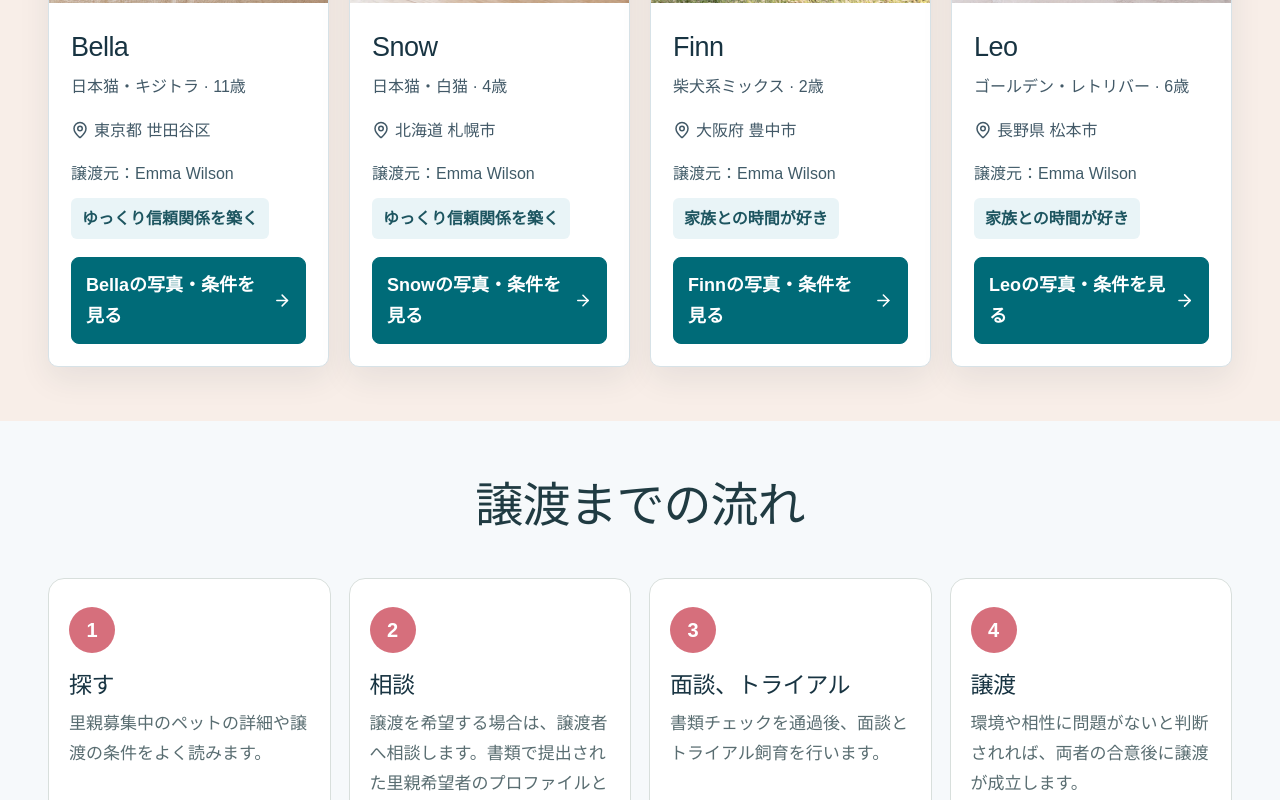
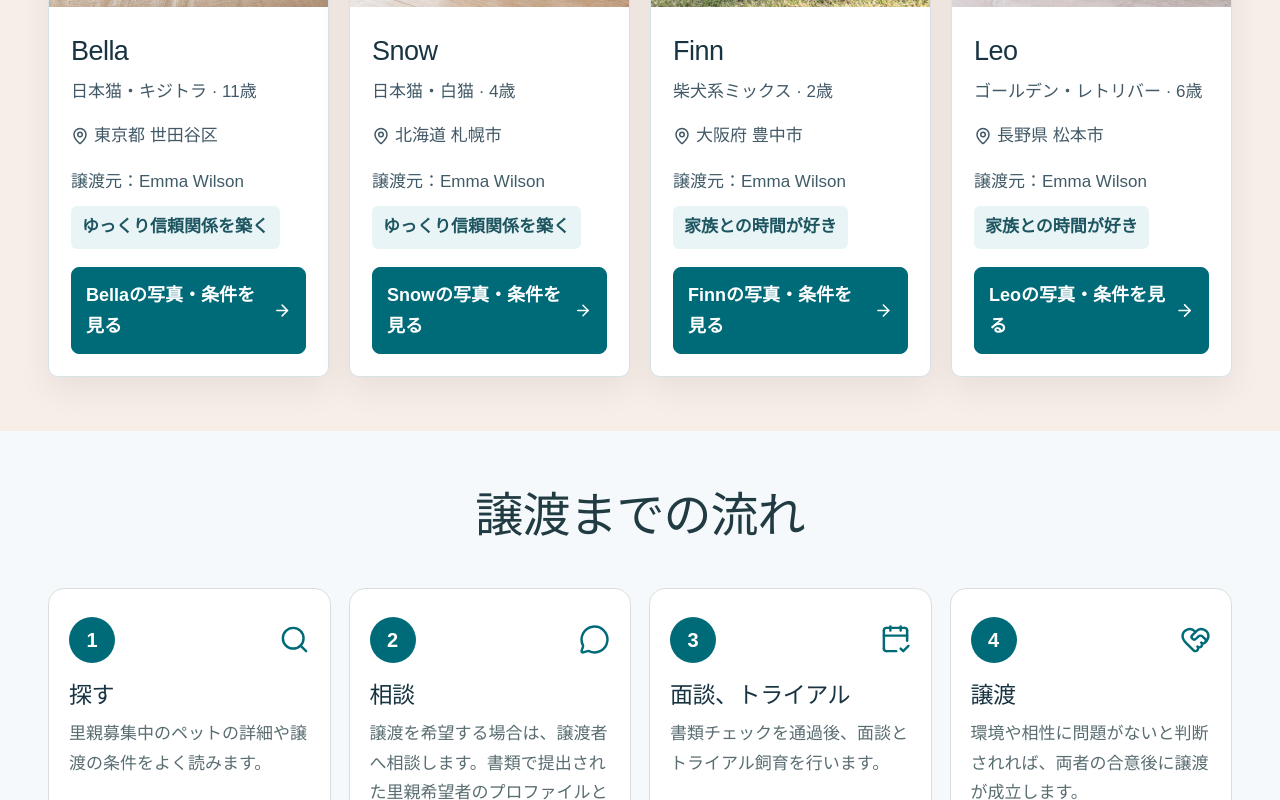
Before and after one commit to SerikaKawano/PawMatch, a Next.js app: page / in a window 1280 px wide. Shown: the part 1240-2040 px from the top of the page. Built offline with nearby package versions, Linux system fonts and the light colour scheme; no server answers; the database is empty.

Commit message:
Align adoption flow and enforce readable type

```diff
--- a/app/global-theme.css
+++ b/app/global-theme.css
@@ -61,7 +61,7 @@ body, body[data-role="adopter"], body[data-role="rehomer"], body[data-role="revi
 }
 .pet-card-action { background: #006b78; color: #fff; border: 1px solid #006b78; border-radius: 8px; font-size: 18px; }
 .pet-card-action:hover { background: #005763; color: #fff; }
-.pet-card-owner { margin: 4px 0 12px; font-size: 16px; color: #405b68; line-height: 1.5; }
+.pet-card-owner { margin: 4px 0 12px; font-size: 17px; color: #405b68; line-height: 1.5; }
 .tag { background: #e9f4f7; color: #1d5560; border-radius: 6px; }
 .listing-status { background: #e4f4ee; color: #225b47; }
 .filter-bar, .quick-search, .task-guide, .rehoming-list article, .research-card { background: #fff; border: 1px solid var(--line); border-radius: 10px; box-shadow: var(--shadow); }
@@ -92,11 +92,11 @@ body, body[data-role="adopter"], body[data-role="rehomer"], body[data-role="revi
 .selected-login button { min-height: 54px; background: #006b78; color: white; border-radius: 7px; }
 .selected-login button:hover { background: #005763; }
 .selected-login button:disabled { background: #80959a; cursor: not-allowed; }
-.login-layout-simple .login-data-note { margin-top: 20px; font-size: 16px; }
+.login-layout-simple .login-data-note { margin-top: 20px; font-size: 17px; }
 .site-footer { margin-top: 64px; color: #fff; background: #143b4b; }
 .site-footer-inner { max-width: 1360px; margin: auto; padding: 54px 44px; display: flex; align-items: start; justify-content: space-between; gap: 42px; }
 .site-footer strong { font-size: 29px; }
-.site-footer p, .site-footer small { color: #d5e7ec; font-size: 16px; }
+.site-footer p, .site-footer small { color: #d5e7ec; font-size: 17px; }
 .site-footer nav { display: grid; gap: 16px; min-width: 240px; }
 .site-footer a { color: white; font-size: 17px; text-decoration: underline; text-underline-offset: 5px; }
 .site-footer a:hover { color: #a9e4ed; }
@@ -136,11 +136,11 @@ body, body[data-role="adopter"], body[data-role="rehomer"], body[data-role="revi
 .candidate-row.has-risk { border-left: 5px solid #b03546; }
 .candidate-row.has-pending { border-left: 5px solid #a76a08; }
 .candidate-row.is-ready { border-left: 5px solid #23795d; }
-.candidate-row .risk-count { display: inline-flex; align-items: center; gap: 5px; font-size: 15px; font-weight: 800; }
+.candidate-row .risk-count { display: inline-flex; align-items: center; gap: 5px; font-size: 17px; font-weight: 800; }
 .risk-count.negative, .review-outcome-strip .negative { color: #a2293b; }
 .risk-count.caution, .review-outcome-strip .caution { color: #815408; }
 .risk-count.positive, .review-outcome-strip .positive { color: #14694f; }
-.review-outcome-strip { display: flex; flex-wrap: wrap; align-items: center; gap: 10px 18px; padding: 15px 18px; border: 1px solid #cbdce2; border-radius: 10px; background: #f5fafb; font-size: 16px; }
+.review-outcome-strip { display: flex; flex-wrap: wrap; align-items: center; gap: 10px 18px; padding: 15px 18px; border: 1px solid #cbdce2; border-radius: 10px; background: #f5fafb; font-size: 17px; }
 .review-outcome-strip strong { display: inline-flex; align-items: center; gap: 7px; font-size: 18px; }
 .review-outcome-strip svg { width: 20px; height: 20px; }
 .verification-item { border-radius: 9px; padding: 10px; }
@@ -152,7 +152,7 @@ body, body[data-role="adopter"], body[data-role="rehomer"], body[data-role="revi
 .assessment-heading h3 { margin: 4px 0 0; font-size: 23px; line-height: 1.35; }
 .assessment-heading .research-score { flex-shrink: 0; gap: 13px; padding: 8px 14px; border-radius: 9px; background: #e9f4f7; }
 .assessment-heading .research-score strong { color: #075f6c; }
-.assessment-caution { margin: 14px 0 20px !important; padding: 12px 15px; border-left: 4px solid #437484; background: #f1f7f8; font-size: 16px; }
+.assessment-caution { margin: 14px 0 20px !important; padding: 12px 15px; border-left: 4px solid #437484; background: #f1f7f8; font-size: 17px; }
 .assessment-evidence-grid { display: grid; grid-template-columns: repeat(2, minmax(0, 1fr)); gap: 12px; }
 .evidence-card { border: 1px solid #c9d9de; border-left: 6px solid #768d96; border-radius: 9px; padding: 14px 16px; background: #fff; }
 .evidence-card.ready { border-left-color: #247958; background: #f1faf5; }
@@ -160,16 +160,16 @@ body, body[data-role="adopter"], body[data-role="rehomer"], body[data-role="revi
 .evidence-card.conflict { border-left-color: #b33749; background: #fff0f1; }
 .evidence-card-top { display: flex; justify-content: space-between; gap: 12px; align-items: start; }
 .evidence-card-top strong { font-size: 18px; line-height: 1.4; }
-.evidence-weight { color: #425967; font-size: 15px; font-weight: 800; white-space: nowrap; }
+.evidence-weight { color: #425967; font-size: 17px; font-weight: 800; white-space: nowrap; }
 .evidence-score { margin: 3px 0 5px !important; line-height: 1.2; }
 .evidence-score b { font-size: 29px; }
-.evidence-score span { font-size: 15px; }
-.evidence-state { display: inline-flex; align-items: center; gap: 5px; font-weight: 850; font-size: 15px; }
+.evidence-score span { font-size: 17px; }
+.evidence-state { display: inline-flex; align-items: center; gap: 5px; font-weight: 850; font-size: 17px; }
 .evidence-state svg { width: 18px; height: 18px; }
 .evidence-card.ready .evidence-state { color: #166b4b; }
 .evidence-card.partial .evidence-state, .evidence-card.unknown .evidence-state { color: #805307; }
 .evidence-card.conflict .evidence-state { color: #a72d40; }
-.evidence-detail { margin: 6px 0 0 !important; font-size: 16px; line-height: 1.55; }
+.evidence-detail { margin: 6px 0 0 !important; font-size: 17px; line-height: 1.55; }
 .assessment-risk-groups { display: grid; gap: 12px; margin-top: 18px; }
 .risk-group { border: 1px solid; border-radius: 9px; padding: 13px 16px; }
 .risk-group.negative { border-color: #dfa1aa; background: #fff0f1; }
@@ -179,8 +179,8 @@ body, body[data-role="adopter"], body[data-role="rehomer"], body[data-role="revi
 .risk-group.caution h4 { color: #815408; }
 .risk-group ul { margin: 0; padding: 0; list-style: none; display: grid; gap: 8px; }
 .risk-group li { padding: 9px 0; border-top: 1px solid rgba(50, 65, 70, .15); }
-.risk-group li strong, .risk-group li span { font-size: 16px; }
-.risk-group li p { margin: 4px 0; font-size: 16px; }
+.risk-group li strong, .risk-group li span { font-size: 17px; }
+.risk-group li p { margin: 4px 0; font-size: 17px; }
 .review-stepper button.done>span { background: #217a58; color: white; }
 .review-stepper button.done strong, .review-stepper button.done small { color: #176b4b; }
 .review-stepper button.done:not(:last-child):after { background: #217a58; }
@@ -192,14 +192,14 @@ body, body[data-role="adopter"], body[data-role="rehomer"], body[data-role="revi
 .review-state-banner>div { display: flex; align-items: center; gap: 12px; }
 .review-state-banner svg { width: 31px; height: 31px; flex-shrink: 0; }
 .review-state-banner span { display: grid; }
-.review-state-banner small { font-size: 14px; font-weight: 750; }
+.review-state-banner small { font-size: 17px; font-weight: 750; }
 .review-state-banner strong { font-size: 22px; }
-.review-state-banner p { max-width: 590px; margin: 0; font-size: 16px; }
+.review-state-banner p { max-width: 590px; margin: 0; font-size: 17px; }
 .review-state-banner.positive { border-color: #6db18c; background: #e9f7ee; color: #125b3f; }
 .review-state-banner.caution { border-color: #d2a653; background: #fff4d8; color: #745008; }
 .review-state-banner.negative { border-color: #cf7180; background: #fff0f1; color: #91283a; }
 .review-stage-heading { display: flex; align-items: start; justify-content: space-between; gap: 18px; padding-bottom: 13px; border-bottom: 1px solid #cbdce2; }
-.review-stage-heading span { font-size: 15px; font-weight: 850; color: #075f6c; }
+.review-stage-heading span { font-size: 17px; font-weight: 850; color: #075f6c; }
 .review-stage-heading h2 { margin: 0 !important; }
 .review-stage-heading p { margin: 2px 0 0; font-weight: 650; }
 .applicant-context { display: grid; grid-template-columns: repeat(2, 1fr); gap: 12px; margin: 18px 0; }
@@ -212,8 +212,8 @@ body, body[data-role="adopter"], body[data-role="rehomer"], body[data-role="revi
 .review-evidence-row.conflict { border-left-color: #b33749; background: #fff0f1; }
 .review-evidence-row>div { display: flex; gap: 12px; flex-wrap: wrap; align-items: baseline; }
 .review-evidence-row strong { font-size: 18px; }
-.review-evidence-row small { font-size: 15px; font-weight: 750; }
-.review-evidence-row p { grid-column: 1 / -1; margin: 0; font-size: 16px; }
+.review-evidence-row small { font-size: 17px; font-weight: 750; }
+.review-evidence-row p { grid-column: 1 / -1; margin: 0; font-size: 17px; }
 .verification-edit-grid { display: grid; grid-template-columns: repeat(2, 1fr); gap: 12px; margin-top: 17px; }
 .verification-edit { display: grid; gap: 6px; padding: 14px; border: 2px solid; border-radius: 9px; }
 .verification-edit.verified { border-color: #8fc7a7; background: #edf9f1; }
@@ -227,7 +227,7 @@ body, body[data-role="adopter"], body[data-role="rehomer"], body[data-role="revi
 .formative-steps article { display: grid; align-content: start; gap: 8px; padding: 19px; border: 1px solid #bfdae0; border-radius: 9px; background: #f3fafb; }
 .formative-steps svg { width: 30px; height: 30px; color: #006b78; }
 .formative-steps strong { font-size: 19px; }
-.formative-steps p { margin: 0; font-size: 16px; }
+.formative-steps p { margin: 0; font-size: 17px; }
 .formative-stage-list { display: grid; grid-template-columns: repeat(3, 1fr); gap: 8px; padding: 0; margin: 0; list-style-position: inside; }
 .formative-stage-list li { padding: 12px 15px; border-left: 4px solid #006b78; background: #f1f7f8; font-weight: 700; }
 .weight-total { margin-top: 18px !important; padding: 10px 14px; border-radius: 8px; }
@@ -241,10 +241,10 @@ body, body[data-role="adopter"], body[data-role="rehomer"], body[data-role="revi
 .pet-factor-grid { display: grid; grid-template-columns: repeat(2, minmax(0, 1fr)); gap: 11px; }
 .pet-factor-grid article { padding: 15px 18px; border: 1px solid #cbdce2; border-left: 5px solid #087080; border-radius: 8px; background: #f5fafb; }
 .pet-factor-grid article>div { display: flex; align-items: baseline; flex-wrap: wrap; gap: 7px 11px; }
-.pet-factor-grid article span { font-size: 14px; font-weight: 850; color: #087080; }
+.pet-factor-grid article span { font-size: 17px; font-weight: 850; color: #087080; }
 .pet-factor-grid article strong { font-size: 19px; }
-.pet-factor-grid article b { margin-left: auto; font-size: 15px; color: #075f6c; }
-.pet-factor-grid article p { margin: 6px 0 0; font-size: 16px; line-height: 1.55; }
+.pet-factor-grid article b { margin-left: auto; font-size: 17px; color: #075f6c; }
+.pet-factor-grid article p { margin: 6px 0 0; font-size: 17px; line-height: 1.55; }
 .public-pet-detail .pet-data-grid { grid-template-columns: repeat(2, minmax(0, 1fr)); }
 .public-pet-detail .pet-data-grid>div { background: #f6fafb; border-color: #cfdee3; }
 @media (max-width: 1100px) { .pets-showcase .pet-grid { grid-template-columns: repeat(2, minmax(0, 1fr)); } }
@@ -261,3 +261,13 @@ body, body[data-role="adopter"], body[data-role="rehomer"], body[data-role="revi
 .public-flow h3 { font-size: 23px; line-height: 1.4; }
 .public-flow p { font-size: 17px; line-height: 1.75; }
 @media (max-width: 760px) { .hero-entry { min-width: 0; width: 100%; } }
+
+.hero-entry .public-secondary { background: #f4ce72; border-color: #f4ce72; color: #173b4b; }
+.hero-entry .public-secondary:hover { background: #ffe19a; border-color: #ffe19a; color: #173b4b; }
+.flow-step-heading { display: flex; align-items: center; justify-content: space-between; margin-bottom: 16px; }
+.flow-step-heading span { width: 46px; height: 46px; display: grid; place-items: center; border-radius: 50%; background: #006b78; color: #fff; font-size: 20px; font-weight: 850; }
+.flow-step-heading svg { color: #006b78; flex: none; }
+.screening-guide h2 { color: #fff; }
+.safety-guide ul { list-style: none; padding-left: 0; }
+.safety-guide li { padding-left: 1em; text-indent: -1em; }
+small { font-size: 17px; }
--- a/app/page.tsx
+++ b/app/page.tsx
@@ -5,6 +5,7 @@ import { ArrowRight, Heart, Search } from "lucide-react";
 import { PetCard } from "@/components/PetCard";
 import { getPets } from "@/lib/repository";
 import { REGIONS } from "@/lib/regions";
+import { adoptionSteps } from "@/lib/adoption-flow";
 
 export default async function HomePage() {
   if (await currentDemoUser()) redirect("/dashboard");
@@ -29,11 +30,6 @@ export default async function HomePage() {
       <button type="submit" className="search-submit">この条件で探す <ArrowRight size={21} /></button>
     </form>
     <section className="public-section pets-showcase"><div className="public-section-heading"><div><span className="section-kicker">募集の例</span><h2>新しい家族を待っている子たち</h2></div><Link href="/pets">すべて見る <ArrowRight size={20} /></Link></div><div className="pet-grid">{petList.slice(0, 4).map((pet) => <PetCard pet={pet} key={pet.id} />)}</div></section>
-    <section className="public-section flow-section" id="flow"><h2 className="flow-title">譲渡までの流れ</h2><div className="public-flow">{[
-      ["1", "探す", "里親募集中のペットの詳細や譲渡の条件をよく読みます。"],
-      ["2", "相談", "譲渡を希望する場合は、譲渡者へ相談します。書類で提出された里親希望者のプロファイルとペットの飼育条件が適合しているかどうかを審査担当者がチェックします。"],
-      ["3", "面談、トライアル", "書類チェックを通過後、面談とトライアル飼育を行います。"],
-      ["4", "譲渡", "環境や相性に問題がないと判断されれば、両者の合意後に譲渡が成立します。"],
-    ].map(([number, title, text]) => <article key={number}><span>{number}</span><h3>{title}</h3><p>{text}</p></article>)}</div><Link href="/guide" className="flow-guide-link">手順を見る <ArrowRight size={21} /></Link></section>
+    <section className="public-section flow-section" id="flow"><h2 className="flow-title">譲渡までの流れ</h2><div className="public-flow">{adoptionSteps.map((step, index) => { const Icon = step.icon; return <article key={step.title}><div className="flow-step-heading"><span>{index + 1}</span><Icon size={31} strokeWidth={1.9} aria-hidden="true" /></div><h3>{step.title}</h3><p>{step.text}</p></article>; })}</div><Link href="/guide" className="flow-guide-link">手順を見る <ArrowRight size={21} /></Link></section>
   </>;
 }
--- a/app/research/research.css
+++ b/app/research/research.css
@@ -22,13 +22,13 @@
 .research-columns{display:grid;grid-template-columns:repeat(3,1fr);gap:16px}
 .research-columns .research-card{padding:24px}
 .research-notice{background:#fff3d3;border:1px solid #e5d5a7;border-radius:12px;padding:18px 22px;margin:20px 0;overflow-wrap:anywhere}
-.research-notice code{font-size:16px}
+.research-notice code{font-size:17px}
 .research-page fieldset{border:1px solid #decec2;padding:18px;margin:20px 0;border-radius:12px}
 .research-page legend{font-size:19px;font-weight:700;padding:0 8px}
 .research-check-grid{display:grid;grid-template-columns:1fr 1fr;gap:16px}
 .research-check-grid label,.research-check{display:flex;align-items:flex-start;gap:12px;padding:8px 0}
 .research-page input[type=checkbox]{width:24px;height:24px;flex:none;accent-color:#9b5966;margin-top:5px}
-.research-check small{display:block;font-size:16px;color:#746257;margin-top:6px}
+.research-check small{display:block;font-size:17px;color:#746257;margin-top:6px}
 .research-field{display:flex;flex-direction:column;gap:8px;margin:22px 0;font-weight:700}
 .research-page textarea,.research-page select,.research-page input[type=number]{background:#fff;border:1px solid #a99588;border-radius:8px;padding:12px;font-size:18px;line-height:1.6;min-height:50px;width:100%;max-width:100%}
 .research-page textarea{min-height:110px;resize:vertical;font-weight:400}
@@ -80,5 +80,5 @@
 .research-breakdown table{min-width:580px}
 .research-empty{padding:22px}
 @media(max-width:900px){.research-columns,.research-form-row{grid-template-columns:1fr}.research-kpis{grid-template-columns:1fr 1fr}.research-candidates{grid-template-columns:1fr}}
-@media(max-width:600px){.research-page{padding:20px 15px 60px}.research-card{padding:22px 17px}.research-check-grid,.research-weight-grid{grid-template-columns:1fr}.research-kpis{gap:10px}.research-kpis article{padding:16px}.research-nav a{font-size:16px}.research-inline-note{display:block;margin:12px 0}.research-rating{grid-template-columns:1fr}.research-rating select{width:110px}.research-score{gap:14px;flex-wrap:wrap}}
+@media(max-width:600px){.research-page{padding:20px 15px 60px}.research-card{padding:22px 17px}.research-check-grid,.research-weight-grid{grid-template-columns:1fr}.research-kpis{gap:10px}.research-kpis article{padding:16px}.research-nav a{font-size:17px}.research-inline-note{display:block;margin:12px 0}.research-rating{grid-template-columns:1fr}.research-rating select{width:110px}.research-score{gap:14px;flex-wrap:wrap}}
 :root{--font-sans:"Yu Gothic UI","Yu Gothic","Hiragino Kaku Gothic ProN",Meiryo,system-ui,sans-serif;--font-display:"Yu Mincho","Hiragino Mincho ProN",serif}
--- /dev/null
+++ b/lib/adoption-flow.ts
@@ -0,0 +1,9 @@
+import { CalendarCheck2, HeartHandshake, MessageCircle, Search } from "lucide-react";
+
+// The public home and guide deliberately share the same four steps and wording.
+export const adoptionSteps = [
+  { icon: Search, title: "探す", text: "里親募集中のペットの詳細や譲渡の条件をよく読みます。" },
+  { icon: MessageCircle, title: "相談", text: "譲渡を希望する場合は、譲渡者へ相談します。書類で提出された里親希望者のプロファイルとペットの飼育条件が適合しているかどうかを審査担当者がチェックします。" },
+  { icon: CalendarCheck2, title: "面談、トライアル", text: "書類チェックを通過後、面談とトライアル飼育を行います。" },
+  { icon: HeartHandshake, title: "譲渡", text: "環境や相性に問題がないと判断されれば、両者の合意後に譲渡が成立します。" },
+] as const;
```
Also changed, not shown: app/guide/page.tsx (+5 -12 lines), app/navigation.css (+5 -5 lines), app/session.css (+4 -4 lines), tests/ui-http-smoke.cjs (+19 -0 lines), app/globals.css, 1 other file (tests, documents, lock files or other folders).
